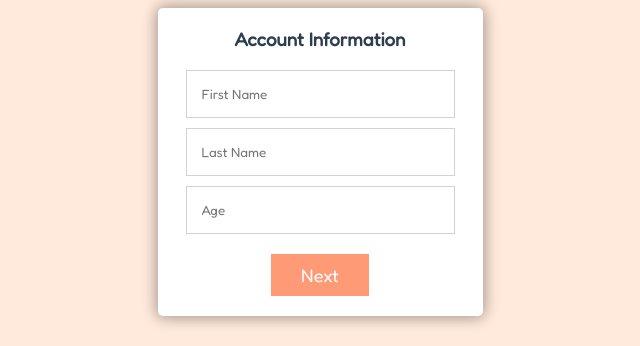
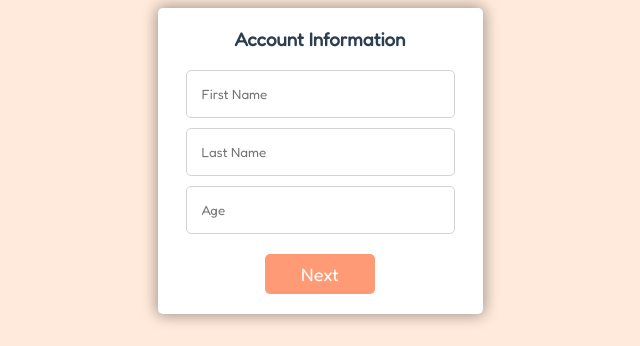
Before and after one commit to ChristopherBenton145/multistep-form, a React (Create React App) app: page / in a window 1280 px wide. Shown: the part 142-488 px from the top of the page, without its empty margins (320-960 px from the left). Built offline with nearby package versions, Linux system fonts and the light colour scheme.

Commit message:
Added better styling to the form

```diff
--- a/src/components/Step1.js
+++ b/src/components/Step1.js
@@ -4,9 +4,9 @@ function Step1({ changeStep }) {
   return (
     <div className="step active">
       <h3>Account Information</h3>
-      <input type="text" name="firstname" placeholder="First Name"></input>
-      <input type="text" name="lastname" placeholder="Last Name"></input>
-      <input type="text" name="age" placeholder="Age"></input>
+      <input type="text" name="firstname" placeholder="First Name" autoComplete='off'></input>
+      <input type="text" name="lastname" placeholder="Last Name" autoComplete='off'></input>
+      <input type="text" name="age" placeholder="Age" autoComplete='off'></input>
       <div className="buttons">
         <button onClick={() => changeStep(1)} type="button" className="button-next">Next</button>
       </div>
--- a/src/components/Step2.js
+++ b/src/components/Step2.js
@@ -4,9 +4,9 @@ function Step2({ changeStep }) {
   return (
     <div className="step">
       <h3>Account Settup</h3>
-      <input type="text" name="email" placeholder="Email"></input>
-      <input type="password" name="password" placeholder="Password"></input>
-      <input type="password" name="confirm-password" placeholder="Confirm Password"></input>
+      <input type="text" name="email" placeholder="Email" autoComplete='off'></input>
+      <input type="password" name="password" placeholder="Password" autoComplete='off'></input>
+      <input type="password" name="confirm-password" placeholder="Confirm Password" autoComplete='off'></input>
       <div className="buttons">
         <button onClick={() => changeStep(-1)} type="button" className="button-previous">Previous</button>
         <button onClick={() => changeStep(1)} type="button" className="button-next">Next</button>
--- a/src/components/Step3.js
+++ b/src/components/Step3.js
@@ -4,7 +4,7 @@ function Step3({ changeStep }) {
   return (
     <div className="step">
       <h3>Extra</h3>
-      <input type="text" name="notes" placeholder="Notes"></input>
+      <input type="text" name="notes" placeholder="Notes" autoComplete='off'></input>
       <div className="buttons">
         <button onClick={() => changeStep(-1)} type="button" className="button-previous">Previous</button>
         <button type="submit">Submit</button>
--- a/src/styles/Form.scss
+++ b/src/styles/Form.scss
@@ -2,22 +2,21 @@ form {
   display: flex;
   justify-content: center;
   margin-top: 150px;
-}
 
   .step {
+    position: absolute;
     display: none;
     flex-direction: column;
     align-items: center;
     gap: 10px;
     background-color: white;
+    box-shadow: 0 0 15px 1px rgba(0, 0, 0, 0.4);
     border-radius: 5px;
-  box-shadow: 0 0 15px 1px rgba(0, 0, 0, 0.4);
+    box-sizing: border-box;
+    margin: auto;
     width: 325px;
-  margin: auto;
     padding: 20px 0px;
     opacity: 0;
-  box-sizing: border-box;
-  position: absolute;
 
     h3 {
       color: #2c3e50;
@@ -29,21 +28,38 @@ form {
       color: #2c3e50;
       border: 1px solid lightgray;
       font-family: "Fredoka";
+      border-radius: 5px;
       padding: 15px 15px;
       padding-right: 100px;
+
+      &:focus {
+        outline: none;
+        border: 1px solid #ff9a76;
+      }
     }
 
     .buttons {
       display: flex;
       gap: 20px;
+
       button {
         background: #ff9a76;
         color: white;
         border: none;
+        border-radius: 5px;
         font-family: "Fredoka";
         font-size: 18px;
+        width: 110px;
+        height: 40px;
         margin-top: 10px;
-      padding: 10px 30px;
+
+        &:hover,
+        &:focus {
+          outline: none;
+          transform: scale(1.075);
+          transition: 100ms;
+        }
+      }
     }
   }
 }
```
Lines whose indentation alone changed are shown as unchanged.
